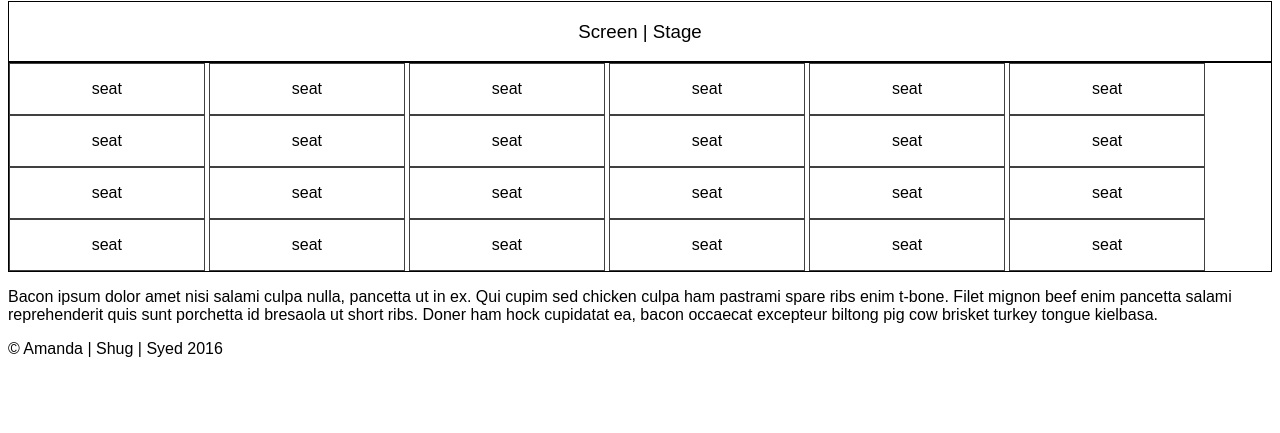
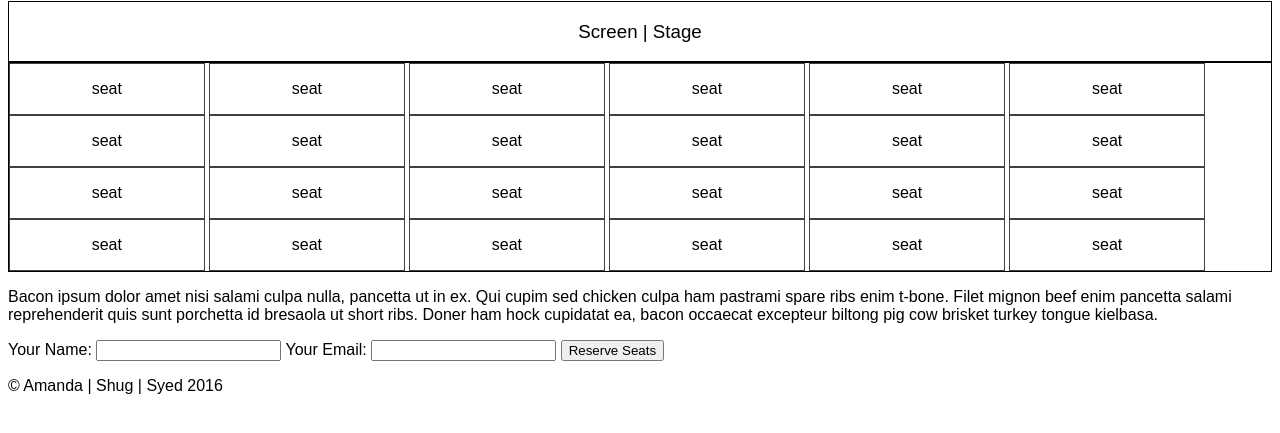
Before and after one commit to ShugKnight24/app_theatre, a plain HTML site: page index.html in a window 1280 px wide. Shown: the part 127-560 px from the top of the page. Drawn offline with nearby package versions, Linux system fonts and the light colour scheme; files whose address does not match are found by name.

Commit message:
Adding a form.

```diff
--- a/index.html
+++ b/index.html
@@ -121,7 +121,14 @@
 
 
     <!--Empty div / space for pop-up form-->
+<form class="hidden">
+  <label for="">Your Name:</label>
+  <input type="text" name="name" value="">
+  <label for="">Your Email:</label>
+  <input type="text" name="name" value="">
+  <button type="submit" name="button">Reserve Seats</button>
 
+</form>
     <!--End Main Content-->
     <!--Begin Footer-->
     <footer>
```
